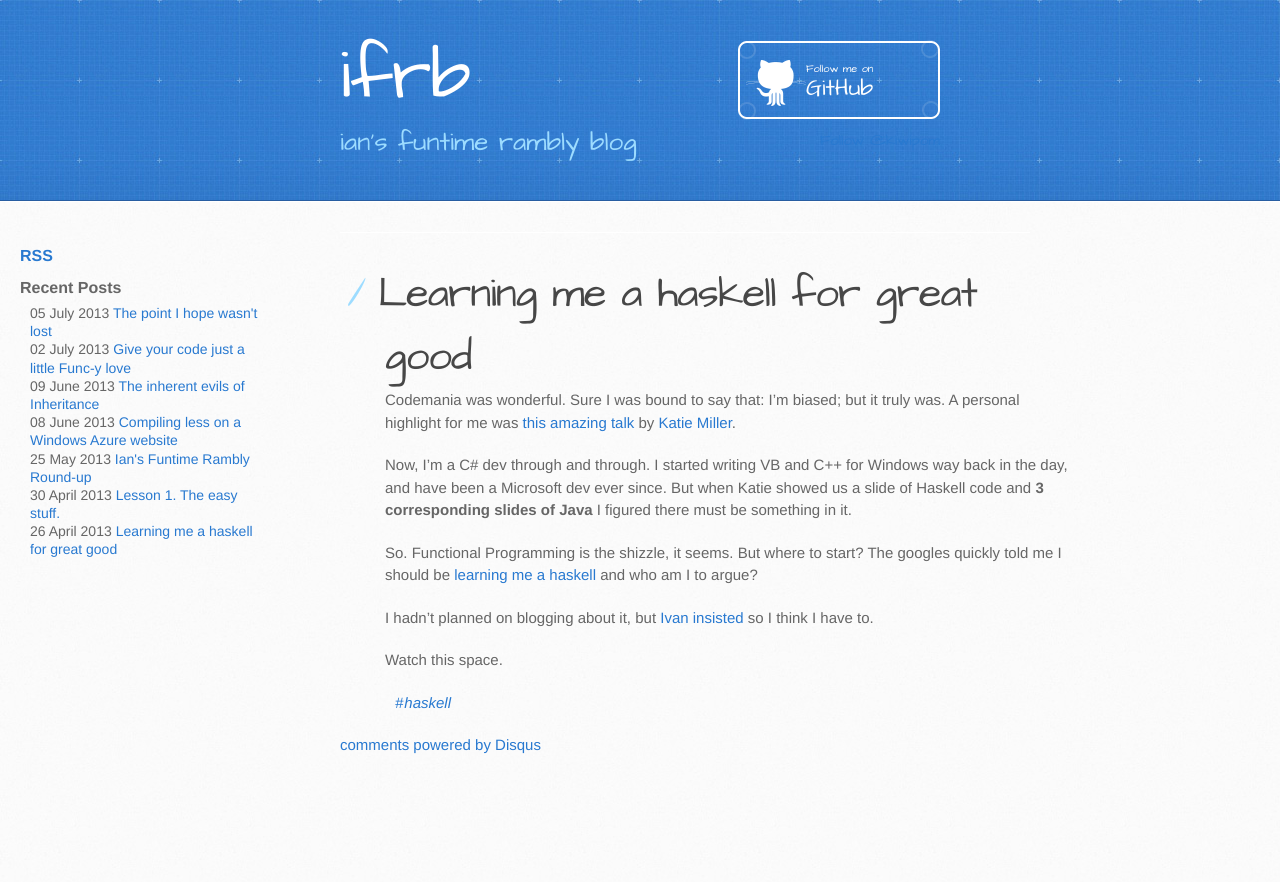
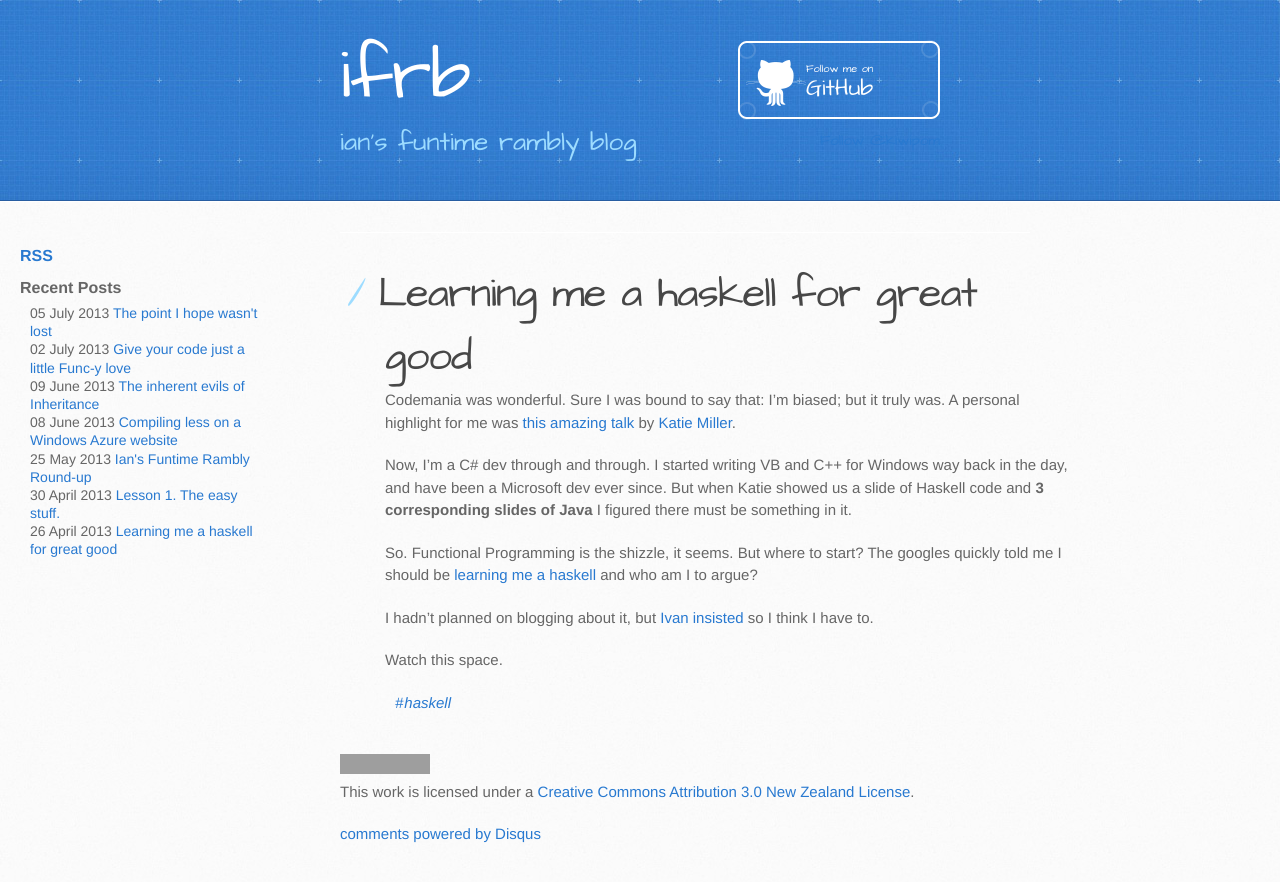
Before and after one commit to kiwipom/kiwipom.github.io, a Jekyll site: the page built from _posts/2013-04-26-learning-me-a-haskell.md, in a window 1280 px wide. Shown: the top 882 px of the page. Built offline with Jekyll 4.4.1, drawn with Linux system fonts in a browser that asks for light colours; comment, search, counter and statistics services are not loaded; grey boxes are pictures that could not be loaded.

Commit message:
add creative commons license

```diff
--- a/_layouts/post.html
+++ b/_layouts/post.html
@@ -15,7 +15,12 @@
                     </ul>
                 </section>
 	</div>
-	<div id="disqus_thread"></div>
+    <div id="license">
+        <a rel="license" href="http://creativecommons.org/licenses/by/3.0/nz/"><img alt="Creative Commons License" style="border-width:0" src="http://i.creativecommons.org/l/by/3.0/nz/80x15.png" /></a>
+        <br />This work is licensed under a <a rel="license" href="http://creativecommons.org/licenses/by/3.0/nz/">Creative Commons Attribution 3.0 New Zealand License</a>.
+    </div>
+
+    <div id="disqus_thread"></div>
 </div>
 
 <script type="text/javascript">
--- a/stylesheets/stylesheet.css
+++ b/stylesheets/stylesheet.css
@@ -146,6 +146,10 @@
 
 #downloads {
   margin-bottom: 40px;
+}
+
+#license {
+  margin: 20px 0;
 }
 
 a.button {
```
